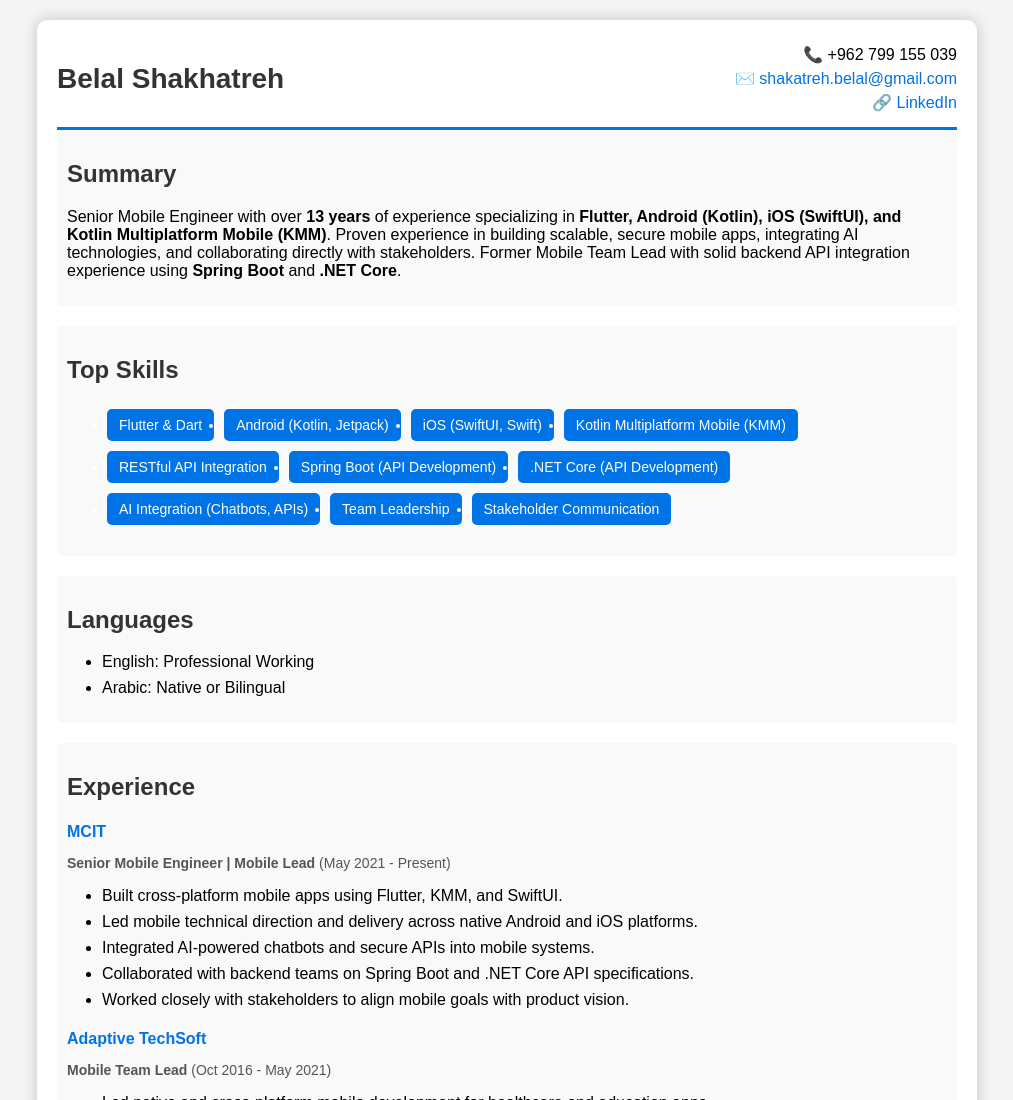
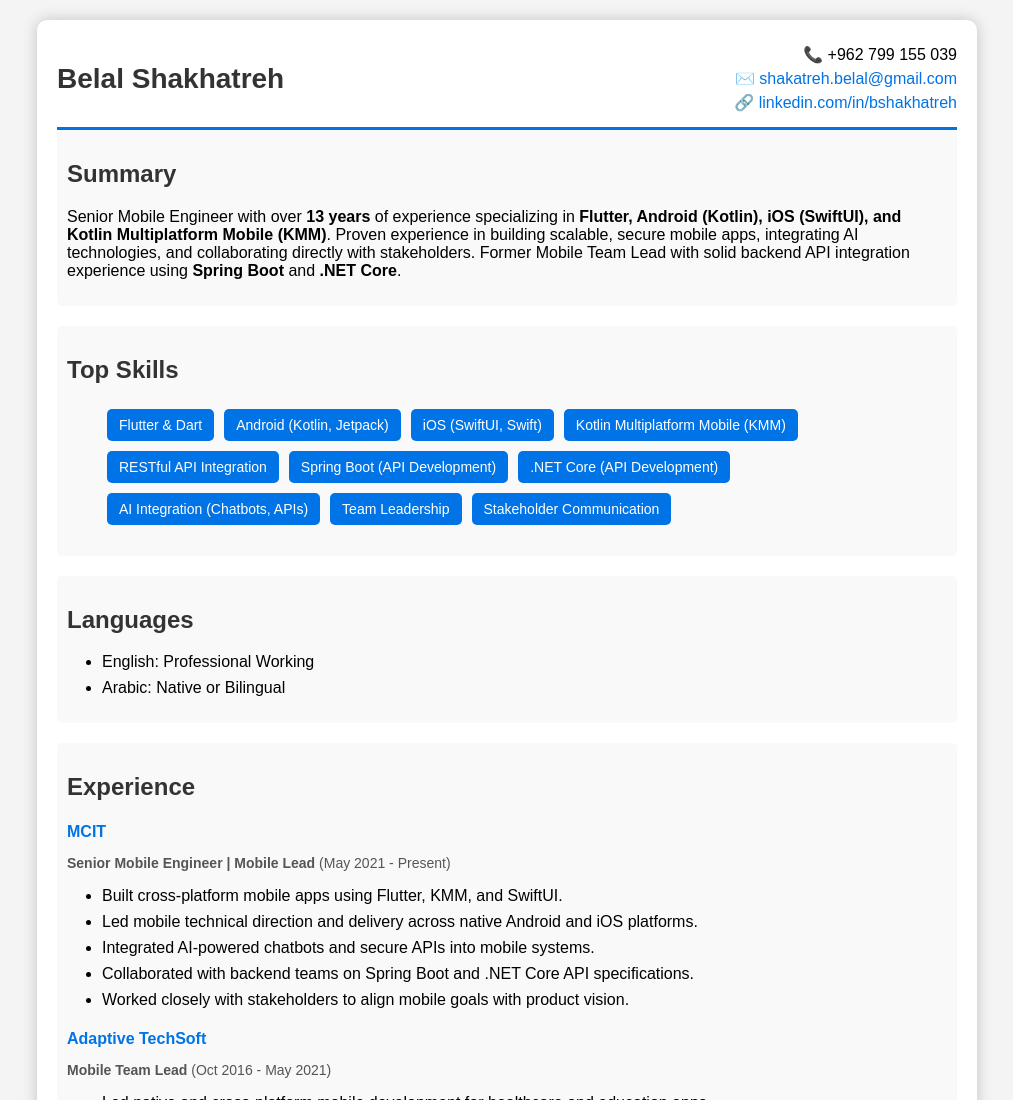
Before and after one commit to shakatreh/EyeCenter, a plain HTML site: page SeniorMobEng.html in a window 1280 px wide. Shown: the top 1100 px of the page, without its empty margins (133-1146 px from the left). Drawn offline with Linux system fonts and the light colour scheme.

Commit message:
Update SeniorMobEng.html

```diff
--- a/SeniorMobEng.html
+++ b/SeniorMobEng.html
@@ -52,6 +52,7 @@
             border-radius: 5px;
             background: #f9f9f9;
         }
+
         ul {
         	padding-left: 35px;
         }
@@ -78,6 +79,10 @@
             border-radius: 5px;
             font-size: 14px;
         }
+        .skills li {
+        	list-style: none;
+            padding: 8;
+        }
     </style>
 </head>
 <body>
@@ -88,7 +93,7 @@
         <div class="contact">
             <p>📞 +962 799 155 039</p>
             <p>✉️ <a href="mailto:shakatreh.belal@gmail.com">shakatreh.belal@gmail.com</a></p>
-            <p>🔗 <a href="https://www.linkedin.com/in/bshakhatreh" target="_blank">LinkedIn</a></p>
+            <p>🔗 <a href="https://www.linkedin.com/in/bshakhatreh" target="_blank">linkedin.com/in/bshakhatreh</a></p>
         </div>
     </div>
 
```
